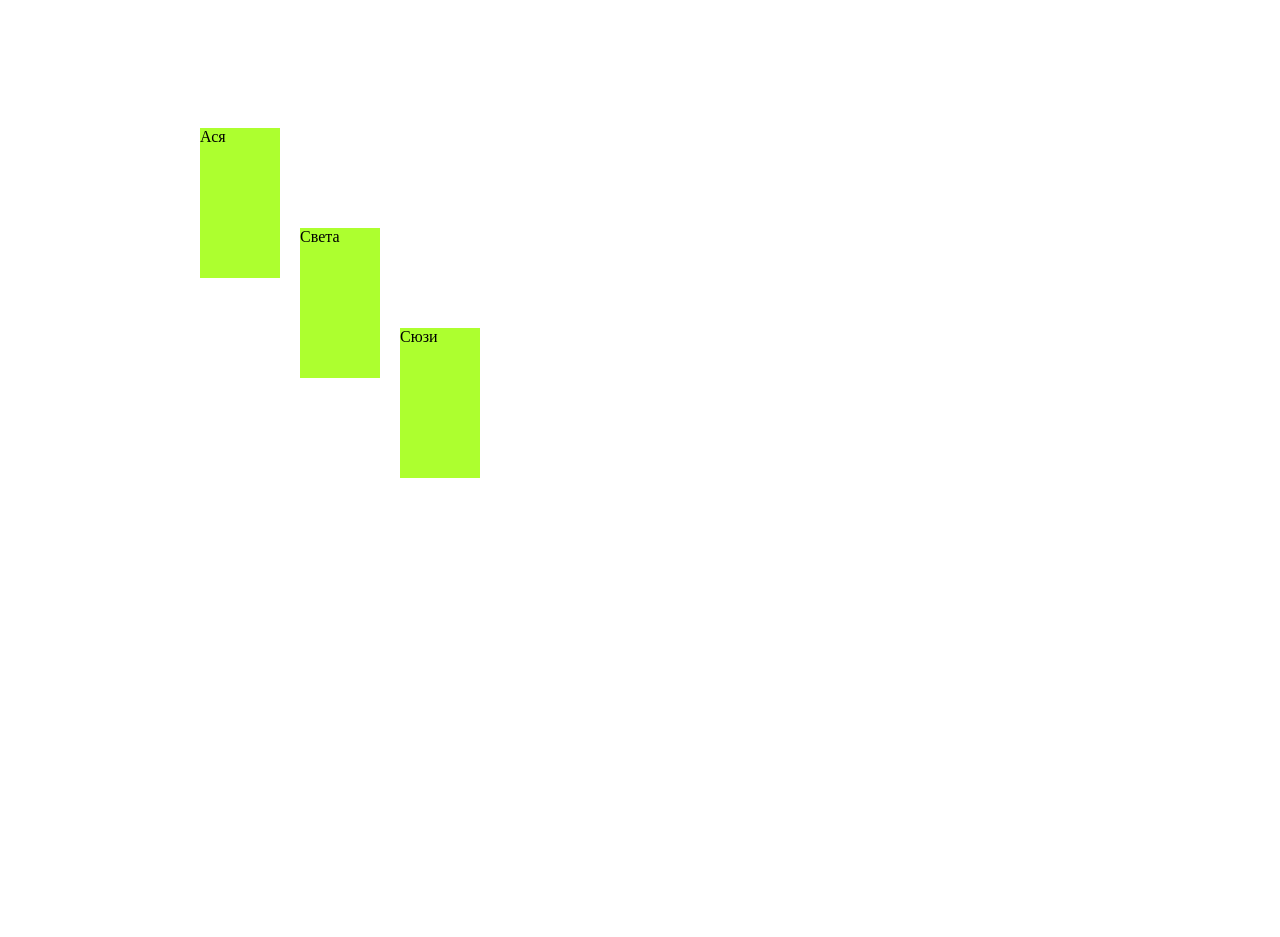
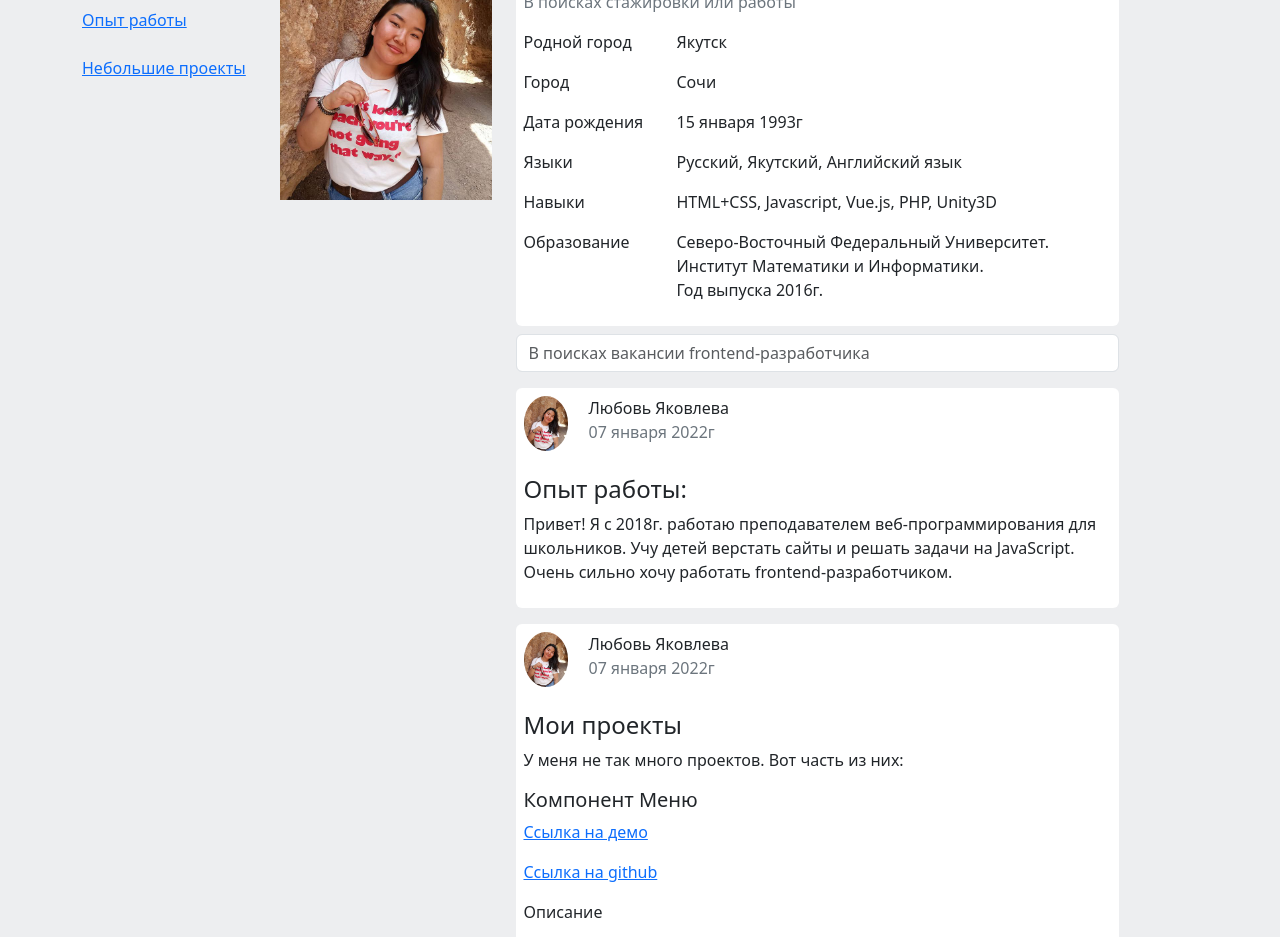
Before and after one commit to Liubov5/portfolio, a plain HTML site: page index.html in a window 1280 px wide. Shown: the part 72-1009 px from the top of the page. Before the commit the page ends 800 px from the top, so only its background shows below. Drawn offline with nearby package versions, Linux system fonts and the light colour scheme; grey boxes are pictures that could not be loaded.

Commit message:
Add files via upload

```diff
--- a/index.html
+++ b/index.html
@@ -1,63 +1,148 @@
 <!DOCTYPE html>
-<html lang="en">
+<html>
 <head>
-    <meta charset="UTF-8">
-    <meta http-equiv="X-UA-Compatible" content="IE=edge">
-    <meta name="viewport" content="width=device-width, initial-scale=1.0">
-    <title>Document</title>
-    <style>
-        .character{
-            background-color: greenyellow;
-            height: 150px;
-            width: 80px;
-            position: absolute;
-            top:0px;
-            left:0px;
+	<title>Портфолио</title>
+	<link href="https://cdn.jsdelivr.net/npm/bootstrap@5.3.0-alpha1/dist/css/bootstrap.min.css" rel="stylesheet" integrity="sha384-GLhlTQ8iRABdZLl6O3oVMWSktQOp6b7In1Zl3/Jr59b6EGGoI1aFkw7cmDA6j6gD" crossorigin="anonymous">
+	<link rel="stylesheet" type="text/css" href="style.css">
+	<!--
+	идеи: на темную тему и англ переключение.
 
-        }
 
-        .deleteBtn{
-            text-align: center;
-            background-color: red;
-            border:1px solid gray;
-            padding: 10px 10px;
-            border-radius: 5px;
-            box-shadow: 7px 5px rgba(211, 9, 9, 0.87);
-
-        }
-    </style>
+	-->
 </head>
 <body>
+<div class="header">
 
-    <button class="deleteBtn">Удалить персонажей</button>
-    <script>
+</div>
+<div class="container mt-2">
+	<div class="row">
+		<div class="col-2" style="position: relative">
+			<div style="position: fixed; ">
+
+				<div class="mt-4">
+					<a href="#about">Обо мне</a>
+				</div>
+				<div class="mt-4">
+					<a href="#work">Опыт работы</a>
+				</div>
+				<div class="mt-4">
+					<a href="#projects">Небольшие проекты</a>
+				</div>
+				<!--<div class="mt-4">
+					<a href="">Other Noteworthy Projects</a>
+				</div>
+				<div class="mt-4">
+					<a href="">Get In Touch</a>
+				</div>-->
+			</div>
+		</div>
+		<div class="col right-block ms-2">
+			<div class="row">
+				<div class="col-3 text-center">
+					<img src="img/me.jpg" class="w-100">
+				</div>
+				<div class="col-8">
+					<div id="about" class="about p-2 rounded bg-white ">
+						<h2>Любовь Яковлева</h2>
+						<p class="text-secondary">В поисках стажировки или работы</p>
+						<div class="row">
+							<div class="col-3">
+								<p>Родной город</p>
+								<p>Город </p>
+								<p>Дата рождения </p>
+								<p>Языки</p>
+
+								<p>Навыки </p>
+								<p>Образование</p>
+							</div>
+							<div class="col">
+								<p> Якутск</p>
+								<p>Сочи</p>
+								<p>15 января 1993г</p>
+								<p> Русский, Якутский, Английский язык</p>
+								<p> HTML+CSS, Javascript, Vue.js, PHP, Unity3D</p>
+								<p>Северо-Восточный Федеральный Университет. <br> Институт Математики и Информатики. <br>Год выпуска 2016г. </p>
+							</div>
+						</div>
+
+					</div>
+
+					<div class="mt-2">
+						<input class="form-control" type="" placeholder="В поисках вакансии frontend-разработчика" name="">
+					</div>
+					<div id='work' class="jobs rounded bg-white mt-3 p-2">
+						<div class="d-flex">
+							<div class="col-1">
+								<div class="col-11 rounded-circle" style="background-image: url(img/me.jpg); background-size: cover; background-position: center center; height: 55px;"></div>
+							</div>
+							<div class="col ms-3">
+								<p class="m-0 p-0">Любовь Яковлева</p>
+								<p class="m-0 p-0 text-secondary fs-6">07 января 2022г</p>
+							</div>
+						</div>
+						<div class="mt-4">
+							<h4>Опыт работы: </h4>
+							<p>Привет! Я с 2018г. работаю преподавателем веб-программирования для школьников. Учу детей верстать сайты и решать задачи на JavaScript. Очень сильно хочу работать frontend-разработчиком.</p>
+						</div>
+					</div>
+					<div id="projects" class="projects bg-white  rounded  mt-3 p-2">
+						<div class="d-flex">
+							<div class="col-1">
+								<div class="col-11 rounded-circle" style="background-image: url(img/me.jpg); background-size: cover; background-position: center center; height: 55px;"></div>
+							</div>
+							<div class="col ms-3">
+								<p class="m-0 p-0">Любовь Яковлева</p>
+								<p class="m-0 p-0 text-secondary fs-6">07 января 2022г</p>
+							</div>
+						</div>
+						<div class="mt-4">
+							<h4>Мои проекты</h4>
+							<p>У меня не так много проектов. Вот часть из них: </p>
+
+							<div class="border-bottom pb-3">
+								<h5>Компонент Меню</h5>
+								<p><a href="https://liubov5.github.io/menu-component-js/" target="_blank">Ссылка на демо</a></p>
+								<p><a href="https://github.com/Liubov5/menu-component-js" target="_blank">Ссылка на github</a></p>
+								<p>Описание</p>
+								<div class="ratio ratio-16x9">
+									<iframe  src="https://www.youtube.com/embed/DJwnF26aCSk" title="YouTube video player" frameborder="0" allow="accelerometer; autoplay; clipboard-write; encrypted-media; gyroscope; picture-in-picture; web-share" allowfullscreen></iframe>
+								</div>
+							</div>
+
+							<div class="mt-5 border-bottom pb-3">
+								<h5>Калькулятор чаевых</h5>
+								<p><a href="https://liubov5.github.io/tip_calculator/" target="_blank">Ссылка на демо</a></p>
+								<p><a href="https://github.com/Liubov5/tip_calculator" target="_blank">Ссылка на github</a></p>
+								<p>Описание</p>
+								<div class="ratio ratio-16x9">
+									<iframe src="https://www.youtube.com/embed/WKDm3M7oQgU" title="YouTube video player" frameborder="0" allow="accelerometer; autoplay; clipboard-write; encrypted-media; gyroscope; picture-in-picture; web-share" allowfullscreen></iframe>
+								</div>
+							</div>
+							<div class="mt-5 border-bottom pb-3">
+								<h5>Вёрстка сайта</h5>
+								<p><a href="https://liubov5.github.io/willow-html-template/" target="_blank">Ссылка на демо</a></p>
+								<p><a href="https://github.com/Liubov5/willow-html-template" target="_blank">Ссылка на github</a></p>
+								<p>Описание</p>
+								<img src="img/site.png" class="w-100">
+							</div>
+
+							<div class="mt-5 border-bottom pb-3">
+								<h5>Крестики-нолики</h5>
+								<p><a href="https://liubov5.github.io/tic-tac-toe/" target="_blank">Ссылка на демо</a></p>
+								<p><a href="https://github.com/Liubov5/tic-tac-toe" target="_blank">Ссылка на github</a></p>
+								<p>Описание</p>
+								<img src="img/tictactoe.png" class="w-100">
+							</div>
+						</div>
 
 
+					</div>
+				</div>
+			</div>
+		</div>
+	</div>
+</div>
 
-        function createCharacter(top, left, name){
-            let player = document.createElement("div");
-            document.body.appendChild(player);
-            player.classList.add("character");
-            player.innerHTML = name;
-            player.style.top = top+"px";
-            player.style.left =  left+ "px";
-            return player;
-        }
-
-       let player1 =  createCharacter(200, 200, "Ася");
-       let player2 =  createCharacter(300, 300, "Света");
-        let player3 = createCharacter(400, 400, "Сюзи");
-
-
-        let btn = document.querySelector(".deleteBtn")
-
-        btn.onclick = function(){
-           //удалить персонажей
-           player1.remove();
-            player2.remove();
-             player3.remove();
-
-        }
-    </script>
+<script type="text/javascript"></script>
 </body>
 </html>
--- /dev/null
+++ b/style.css
@@ -0,0 +1,12 @@
+html, body{
+	height: 100% !important;
+	background-color: #edeef0;
+	scroll-behavior: smooth;
+}
+.right-block{
+	height: 100%;
+}
+.about{
+
+	background-color: blue;
+}
```
Also changed, not shown: img/calc_tips.png (added), img/me.jpg (added), img/site.png (added), img/tictactoe.png (added), script.js (added).
